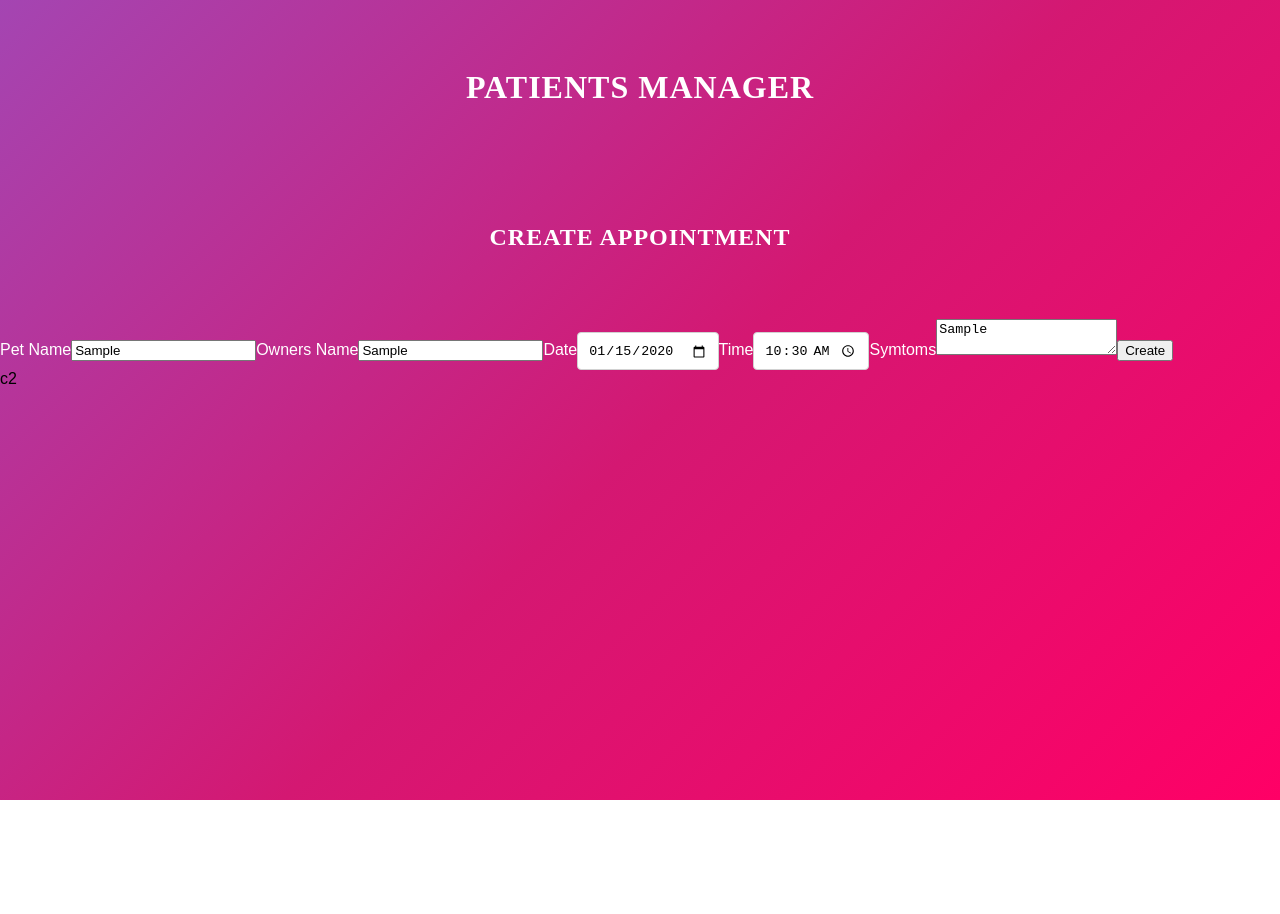
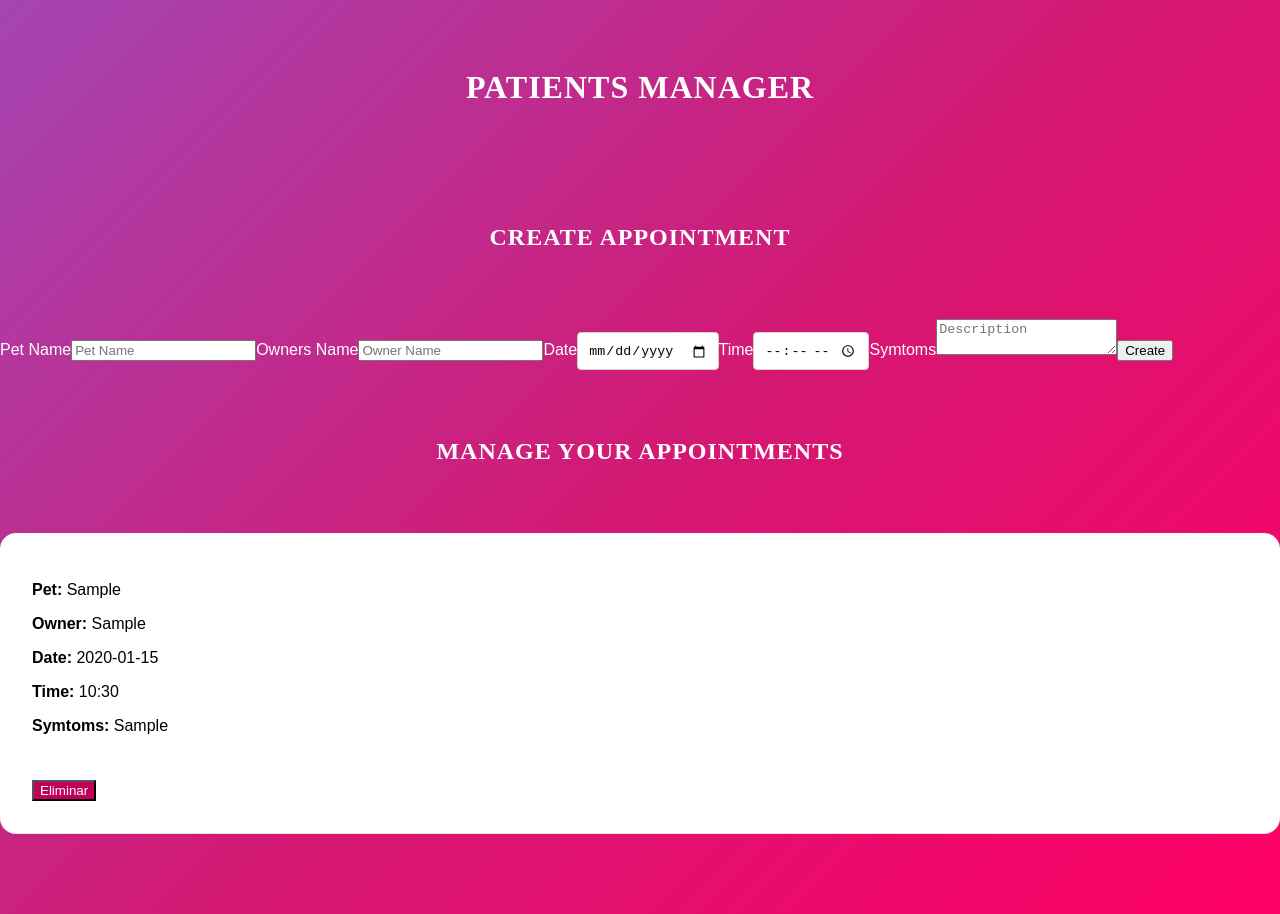
Before and after one commit to agusp-dev/react-patients-admin, a React (Create React App) app: page / in a window 1280 px wide. Both pictures are taken after typing "Sample", "Sample", "2020-01-15", "10:30", "Sample" into the empty fields and a click on the button "Create". Before the commit the page ends 800 px from the top, so only its background shows below. Built offline with nearby package versions, Linux system fonts and the light colour scheme; the HTML template or start-up script is replaced by a standard one.

Commit message:
Integrated remove appointment

```diff
--- a/src/App.js
+++ b/src/App.js
@@ -1,5 +1,5 @@
 import React, { Fragment, useState } from 'react'
-import { Form } from './components'
+import { Form, Appointment } from './components'
 import './index.css'
 
 function App() {
@@ -13,6 +13,10 @@ function App() {
 		])
 	}
 
+	const removeAppointment = id => {
+		console.log('removing', id)
+	}
+
   return (
     <Fragment>
 			<h1>Patients Manager</h1>
@@ -23,7 +27,13 @@ function App() {
 							createAppointment={ createAppointment }/>
 					</div>
 					<div className='one-half column'>
-						c2
+						<h2>Manage your Appointments</h2>
+						{appointments && appointments.map(appointment => (
+							<Appointment
+								key={ appointment.id }
+								appointment={ appointment }
+								onRemove={ removeAppointment }/>
+						))}
 					</div>
 
 				</div>
--- /dev/null
+++ b/src/components/Appointment.jsx
@@ -0,0 +1,21 @@
+import React from 'react'
+
+const Appointment = ({ appointment, onRemove }) => {
+	const { id, pet, owner, date, time, symtoms } = appointment
+	return (
+		<div className='cita'>
+			<p>Pet: <span>{ pet }</span></p>
+			<p>Owner: <span>{ owner }</span></p>
+			<p>Date: <span>{ date }</span></p>
+			<p>Time: <span>{ time }</span></p>
+			<p>Symtoms: <span>{ symtoms }</span></p>
+			<button
+				className='button eliminar u-full-width'
+				onClick={ () => onRemove(id) }>
+					Eliminar
+			</button>
+		</div>
+	)
+}
+
+export { Appointment }
--- a/src/components/Form.jsx
+++ b/src/components/Form.jsx
@@ -40,7 +40,17 @@ const Form = ({ createAppointment }) => {
 		createAppointment( appointment )
 
 		//reset form
-		//todo
+		resetForm()
+	}
+
+	const resetForm = () => {
+		updateAppointment({
+			pet: '',
+			owner: '',
+			date: '',
+			time: '',
+			symtoms: ''
+		})
 	}
 
 	return (
--- a/src/components/index.js
+++ b/src/components/index.js
@@ -1 +1,2 @@
 export * from './Form'
+export * from './Appointment'
```
